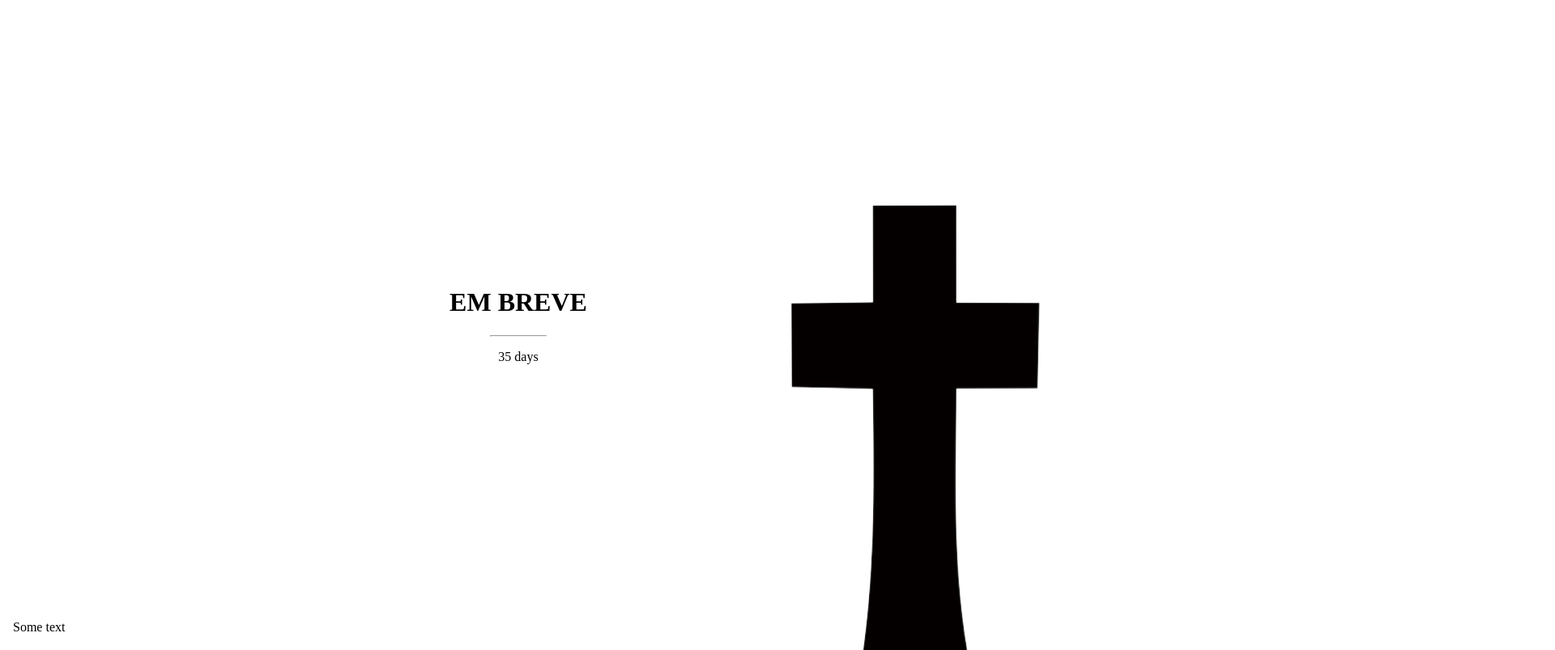
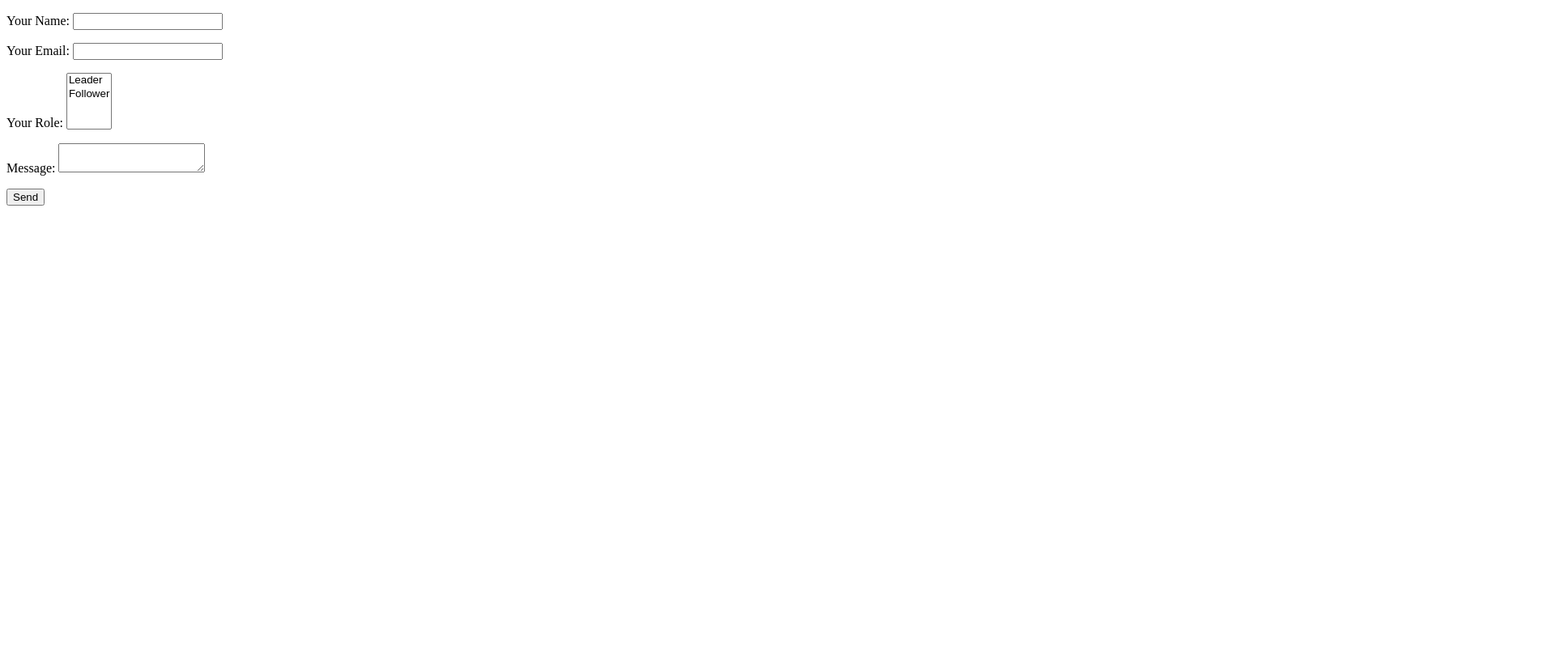
Before and after one commit to Johnny-J-Ramos/igrejacarv, a plain HTML site: page index.html in a window 1280 px wide. Shown: the top 803 px of the page at 81% size, 1920 px wide, since content can reach past the window. Drawn offline with Linux system fonts and the light colour scheme.

Commit message:
incluindo form

```diff
--- a/index.html
+++ b/index.html
@@ -7,20 +7,26 @@
     <title>Igreja | CARV</title>
   </head>
   <body>
-    <div class="bgimg">
-      <div class="logo">
-        <img src="../img/logo.png" alt="" srcset="" />
-      </div>
-      <div class="middle">
-        <h1>EM BREVE</h1>
-        <hr />
-        <p>35 days</p>
-      </div>
-      <div class="bottomleft">
-        <p>Some text</p>
-      </div>
-    </div>
-
+   <form name="contact" method="POST" data-netlify="true">
+  <p>
+    <label>Your Name: <input type="text" name="name" /></label>
+  </p>
+  <p>
+    <label>Your Email: <input type="email" name="email" /></label>
+  </p>
+  <p>
+    <label>Your Role: <select name="role[]" multiple>
+      <option value="leader">Leader</option>
+      <option value="follower">Follower</option>
+    </select></label>
+  </p>
+  <p>
+    <label>Message: <textarea name="message"></textarea></label>
+  </p>
+  <p>
+    <button type="submit">Send</button>
+  </p>
+</form>
     <script src="../scripts/script.js"></script>
   </body>
 </html>
```
